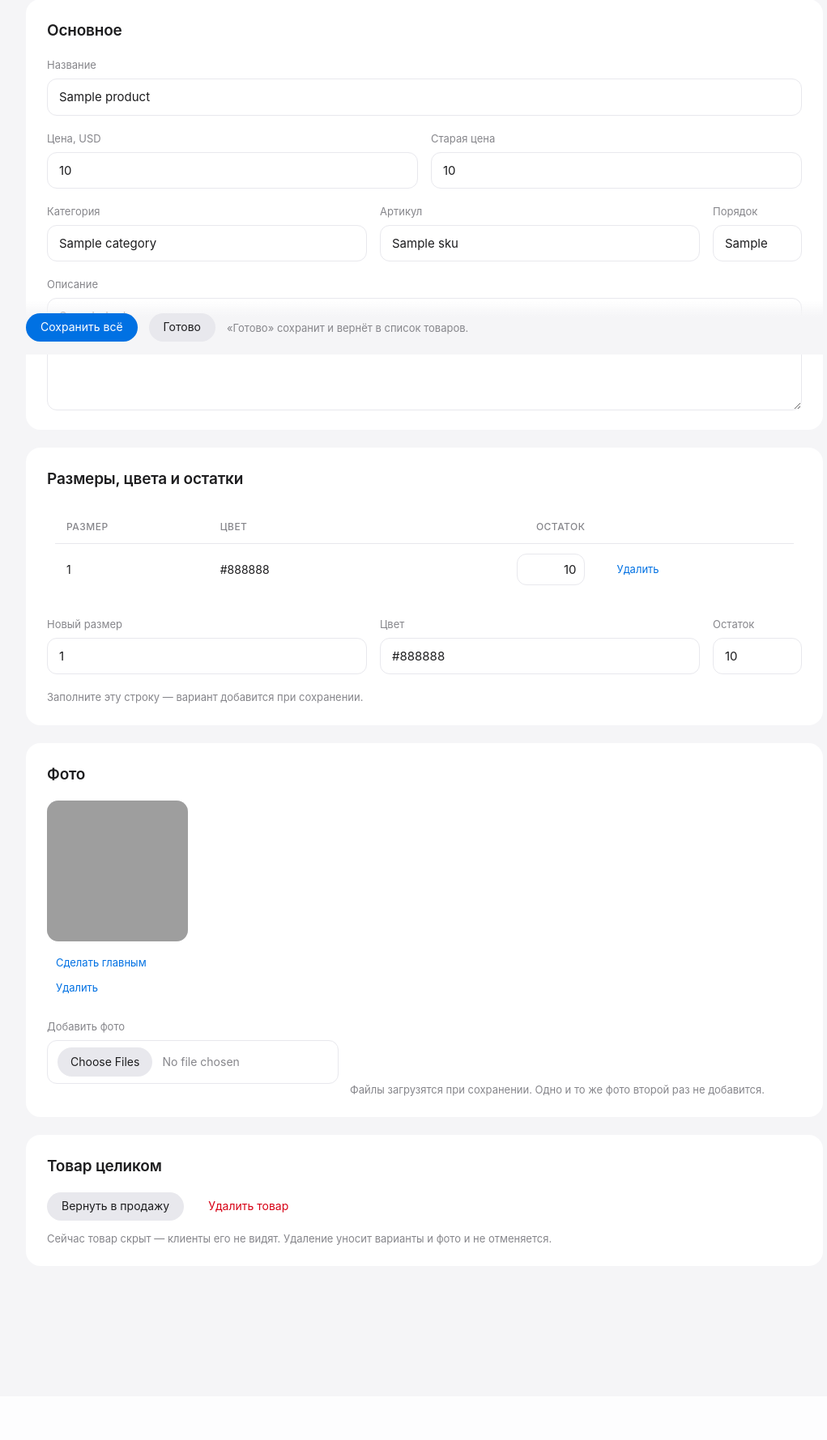
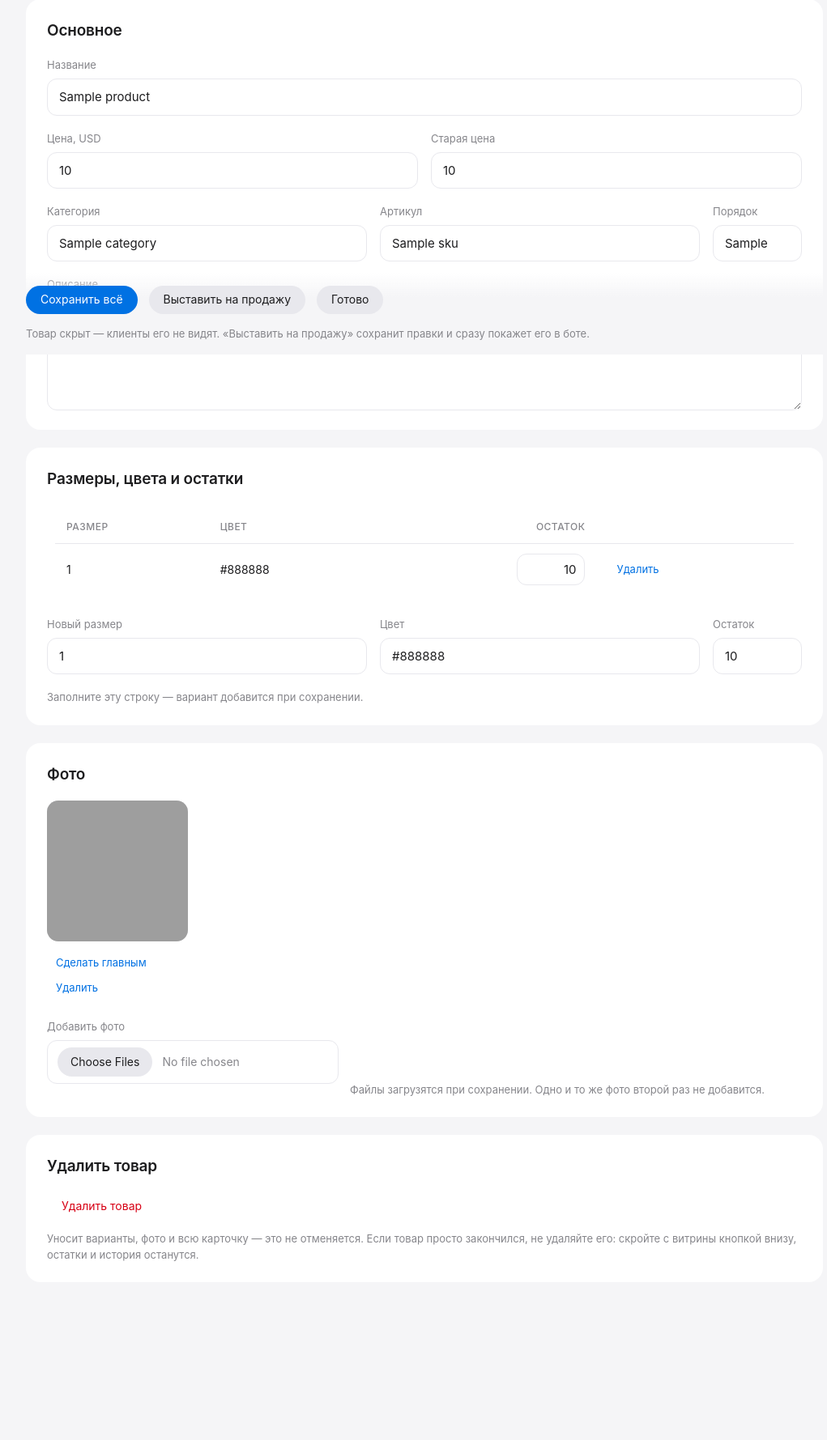
Before and after one commit to aca-danylo-dotcom/sales-bot, a Python web app: template web/templates/product.html in a window 1280 px wide. Shown: the part 362-2141 px from the top of the page at 81% size, without its empty margins (116-1137 px from the left). Before the commit the page ends 1900 px from the top, so only its background shows below. Run offline with Jinja, Linux system fonts and the light colour scheme; the template is opened without the code that fills it: most values are stand-ins (such as "Sample title", 1, 10 or a date in 2020); grey boxes are pictures that could not be loaded.

Commit message:
Кнопка витрины — вниз, к «Сохранить всё», и без потери правок
«Выставить на продажу» / «Скрыть с витрины» стояли выше, в блоке «Товар
целиком», своей формой /toggle. Из-за этого правка полей перед публикацией
пропадала: нажатие отправляло только форму переключателя.

Теперь кнопка живёт в липкой панели рядом с «Сохранить всё» и «Готово» и
отправляет ту же форму карточки (form=card, name=publish/hide), а статус
меняется в product_save после записи полей — одно нажатие и сохраняет, и
выставляет.

Сверху после обычного сохранения скрытого товара выводится saved_hidden:
просьба перепроверить карточку и нажать «Выставить на продажу». У товара в
продаже сообщение прежнее. Публикация товара без вариантов проходит, но с
предупреждением published_empty — клиент такой товар увидит, а купить не
сможет. Блок card-actions остался только про удаление.

Проверил сценарным тестом: 30 проверок по этой правке и 54 прежних.

Co-Authored-By: Claude Opus 5 <noreply@anthropic.com>

```diff
--- a/web/templates/product.html
+++ b/web/templates/product.html
@@ -184,15 +184,12 @@
   </div>
 </section>
 
-{# «Скрыть» и «Удалить» стоят внизу, а не в шапке: сверху они попадались под
-   палец при заходе в карточку, а нужны в самом конце — когда товар уже
-   посмотрели. Это отдельные формы, поэтому «Сохранить всё» их не задевает. #}
+{# Удаление стоит внизу, а не в шапке: сверху оно попадалось под палец при
+   заходе в карточку, а нужно в самом конце — когда товар уже посмотрели.
+   Своя форма, поэтому «Сохранить всё» её не задевает. #}
 <section class="card card-actions">
-  <h2>Товар целиком</h2>
+  <h2>Удалить товар</h2>
   <div class="row">
-    <form method="post" action="/products/{{ product.id }}/toggle">
-      <button class="btn" type="submit">{{ 'Скрыть с витрины' if product.is_active else 'Вернуть в продажу' }}</button>
-    </form>
     {# Подтверждение — обычным confirm: страницы работают без JS, и если он
        выключен, товар просто удалится по нажатию, а не окажется неудаляемым. #}
     <form method="post" action="/products/{{ product.id }}/delete"
@@ -200,18 +197,30 @@
       <button class="btn danger-btn" type="submit">Удалить товар</button>
     </form>
   </div>
-  <p class="muted small">
-    {% if product.is_active %}Скрытый товар остаётся в CRM, но клиентам не показывается.
-    {% else %}Сейчас товар скрыт — клиенты его не видят.{% endif %}
-    Удаление уносит варианты и фото и не отменяется.
-  </p>
+  <p class="muted small">Уносит варианты, фото и всю карточку — это не отменяется.
+    Если товар просто закончился, не удаляйте его: скройте с витрины кнопкой внизу,
+    остатки и история останутся.</p>
 </section>
 
 {# Панель липнет к низу экрана: карточка длинная, и мотать её до кнопки после
-   каждой правки — та самая работа, ради которой панель и заводили. #}
+   каждой правки — та самая работа, ради которой панель и заводили.
+
+   Кнопка витрины стоит здесь же, рядом с сохранением, и отправляет ту же форму
+   (form="card"). Раньше она жила выше, своей формой: нажав её после правки
+   полей, продавец публиковал товар и терял всё набранное. Теперь одно движение
+   и записывает, и выставляет. #}
 <div class="actions sticky">
   <button class="btn primary" form="card" type="submit">Сохранить всё</button>
+  {% if product.is_active %}
+  <button class="btn" form="card" type="submit" name="hide" value="1">Скрыть с витрины</button>
+  {% else %}
+  <button class="btn" form="card" type="submit" name="publish" value="1">Выставить на продажу</button>
+  {% endif %}
   <button class="btn" form="card" type="submit" name="finish" value="1">Готово</button>
-  <span class="muted small">«Готово» сохранит и вернёт в список товаров.</span>
+  <span class="muted small">
+    {% if product.is_active %}«Готово» сохранит и вернёт в список товаров.
+    {% else %}Товар скрыт — клиенты его не видят. «Выставить на продажу» сохранит
+    правки и сразу покажет его в боте.{% endif %}
+  </span>
 </div>
 {% endblock %}
--- a/web/templates/product_new.html
+++ b/web/templates/product_new.html
@@ -122,7 +122,8 @@
 
   <div class="actions sticky">
     <button class="btn primary" type="submit">Создать товар</button>
-    <span class="muted small">Товар создаётся скрытым — клиенты увидят его после публикации.</span>
+    <span class="muted small">Товар создаётся скрытым: сначала он откроется в карточке,
+      и клиенты увидят его после кнопки «Выставить на продажу» внизу карточки.</span>
   </div>
 </form>
 {% endblock %}
```
Also changed, not shown: web/products.py (+31 -3 lines).
